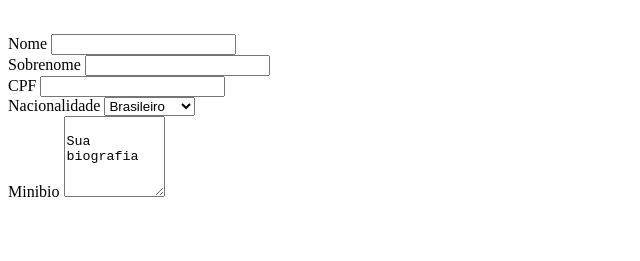
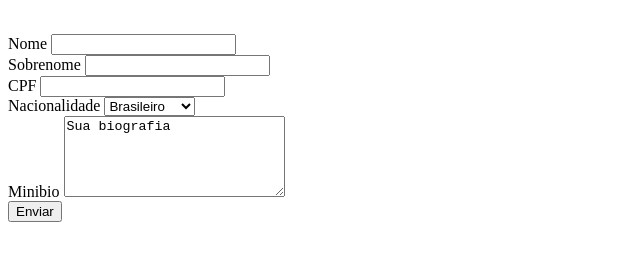
Before and after one commit to SamuelMSD/meusite, a plain HTML site: page index.html in a window 1280 px wide. Shown: the part 91-352 px from the top of the page, without its empty margins (0-640 px from the left). Drawn offline with Linux system fonts and the light colour scheme.

Commit message:
Update index.html

```diff
--- a/index.html
+++ b/index.html
@@ -38,9 +38,11 @@
         </br>
         <label for ="minibio">
           Minibio
-        <textarea id="minibio" rows="5" cols="10">
-          Sua biografia
-        </textarea>
+        <textarea id="minibio" rows="5" cols="25">Sua biografia</textarea>
+        </br>
+        <button type"submit">
+          Enviar
+        </button>
     </form>
   </body>
 </html>
```
